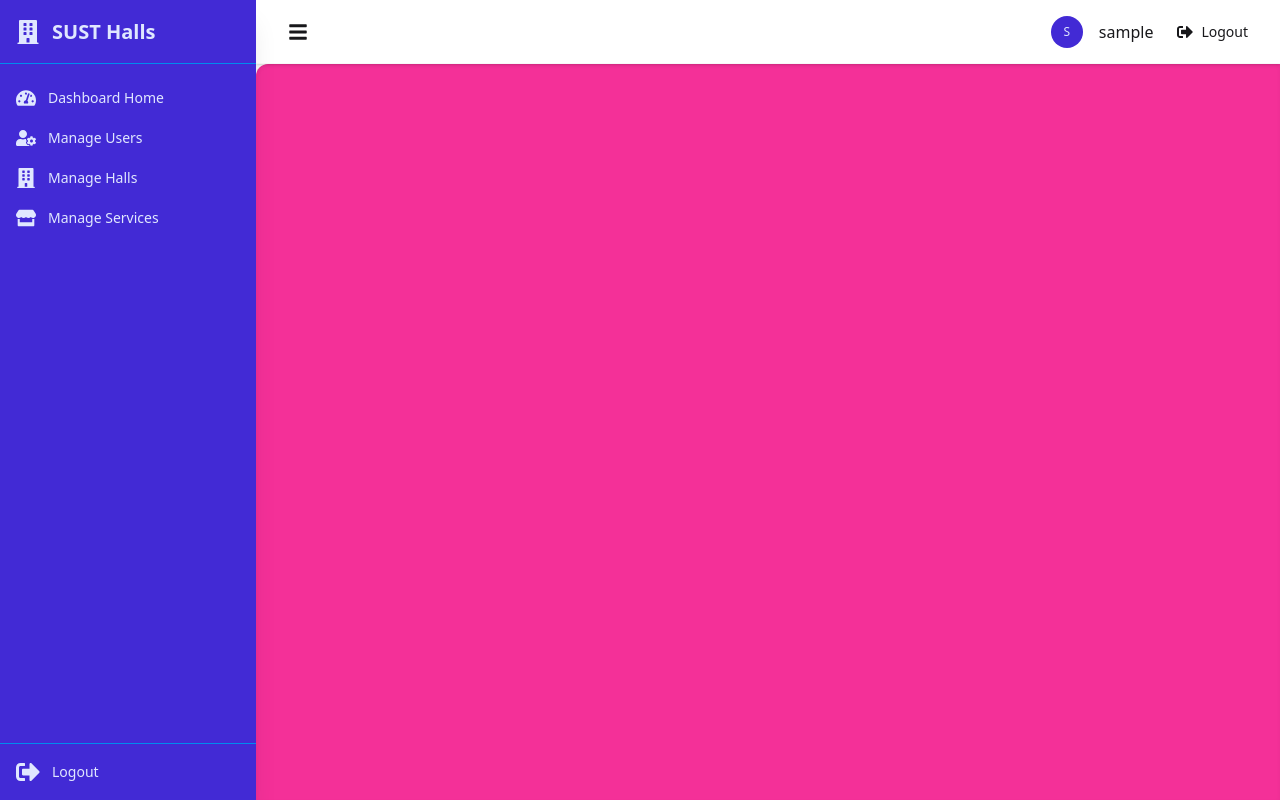
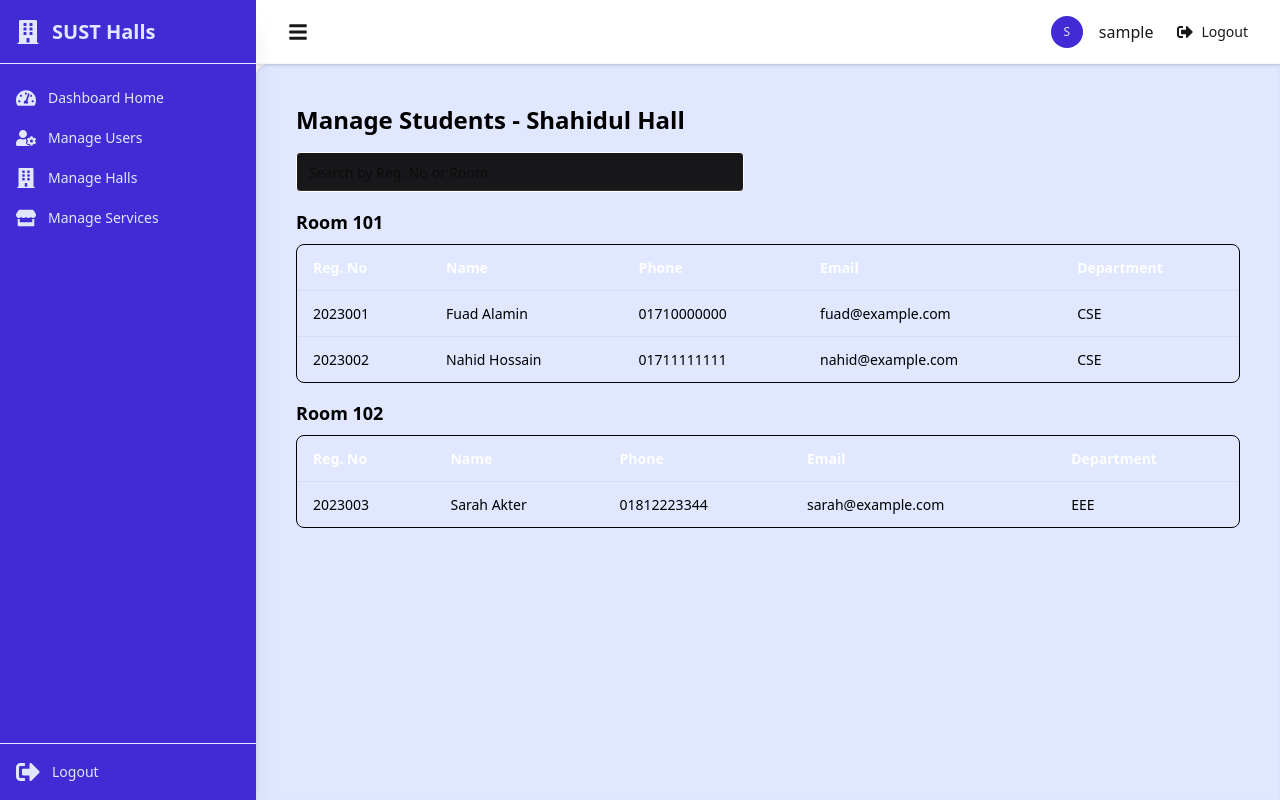
Before and after one commit to Muztahid-2020331021/Hall_Management_Web, a React (Vite) app in the folder frontend/: page /dashboard/manage-students in a window 1280 px wide. Built offline with nearby package versions, Linux system fonts and the light colour scheme; sample sign-in values are in the browser's storage.

Commit message:
Created feature for managing students

```diff
--- a/frontend/src/Layout/DashboardLayout.jsx
+++ b/frontend/src/Layout/DashboardLayout.jsx
@@ -56,7 +56,7 @@ const DashboardLayout = () => {
         } transition-all duration-300`}
       >
         <Topbar toggleSidebar={toggleSidebar} userName={userName} userHallName={userHallName} />
-        <main className="flex-1 overflow-y-auto p-4 md:p-6 bg-secondary rounded-tl-xl shadow-inner">
+        <main className="flex-1 overflow-y-auto p-4 md:p-6 bg-primary-content text-black rounded-tl-xl shadow-inner">
           <Outlet />
         </main>
       </div>
--- a/frontend/src/index.css
+++ b/frontend/src/index.css
@@ -1,39 +1,7 @@
 @import "tailwindcss";
 @plugin "daisyui";
 
-
-
-
-@theme {
-
-
-  --font-display: "Satoshi", "sans-serif";
-  --breakpoint-3xl: 120rem;
-
-  /* Primary (Sky Blue Focused) */
-  --color-primary: oklch(0.72 0.18 235);
-  --color-primary-focus: oklch(0.60 0.22 235);
-  --color-primary-content: oklch(0.25 0 0);
-
-  /* Secondary / Accent Blue */
-  --color-secondary: oklch(0.88 0.08 235);
-  --color-secondary-focus: oklch(0.82 0.12 235);
-  --color-secondary-content: oklch(0.25 0 0);
-
-  --color-accent: oklch(0.68 0.25 260);
-  --color-accent-focus: oklch(0.60 0.25 260);
-  --color-accent-content: oklch(0.98 0 0);
-
-  /* Base (Backgrounds & Surfaces) */
-  --color-base-background: oklch(0.98 0 0);
-  --color-base-surface: oklch(0.95 0 0);
-  --color-base-content: oklch(0.25 0 0);
-
-  /* Neutral / Text */
-  --color-neutral: oklch(0.45 0 0);
-  --color-neutral-content: oklch(0.98 0 0);
-
-  /* Transitions */
-  --ease-fluid: cubic-bezier(0.3, 0, 0, 1);
-  --ease-snappy: cubic-bezier(0.2, 0, 0, 1);
+@theme static {
+  --color-primary: var(--color-red-500);
+  --color-secondary: var(--color-blue-500);
 }
--- a/frontend/src/pages/Login.jsx
+++ b/frontend/src/pages/Login.jsx
@@ -93,7 +93,7 @@ const Login = () => {
   };
 
   return (
-    <div className="min-h-screen flex items-center justify-center bg-gradient-to-br from-primary-50 to-secondary-50">
+    <div className="min-h-screen flex items-center justify-center bg-gradient-to-br from-primary to-secondary-50">
       <div className="absolute top-5 right-5">
         <button onClick={goToApply} className="btn btn-primary">
           Apply for Seat
--- a/frontend/src/pages/official_stuff/ManageStudents.jsx
+++ b/frontend/src/pages/official_stuff/ManageStudents.jsx
@@ -1,11 +1,160 @@
-import React from 'react';
+import React, { useEffect, useState } from "react";
+
+const hardcodedStudents = [
+  {
+    id: 1,
+    registration_number: "2023001",
+    name: "Fuad Alamin",
+    room: "101",
+    hall: "Shahidul Hall",
+    image: "https://via.placeholder.com/100",
+    phone: "01710000000",
+    email: "fuad@example.com",
+    department: "CSE",
+    address: "Sylhet Sadar",
+  },
+  {
+    id: 2,
+    registration_number: "2023002",
+    name: "Nahid Hossain",
+    room: "101",
+    hall: "Shahidul Hall",
+    image: "https://via.placeholder.com/100",
+    phone: "01711111111",
+    email: "nahid@example.com",
+    department: "CSE",
+    address: "Sunamganj",
+  },
+  {
+    id: 3,
+    registration_number: "2023003",
+    name: "Sarah Akter",
+    room: "102",
+    hall: "Shahidul Hall",
+    image: "https://via.placeholder.com/100",
+    phone: "01812223344",
+    email: "sarah@example.com",
+    department: "EEE",
+    address: "Moulvibazar",
+  },
+];
 
 const ManageStudents = () => {
+  const [students, setStudents] = useState([]);
+  const [assignedHall, setAssignedHall] = useState("Shahidul Hall"); // hardcoded hall
+  const [searchTerm, setSearchTerm] = useState("");
+  const [selectedStudent, setSelectedStudent] = useState(null);
+
+  useEffect(() => {
+    // Simulate API call to fetch assigned hall for staff
+    // axios.get('/api/assigned-hall/').then(res => setAssignedHall(res.data.hall));
+    setAssignedHall("Shahidul Hall");
+
+    // Simulate API call to fetch students
+    // axios.get('/api/students/').then(res => setStudents(res.data));
+    setStudents(hardcodedStudents);
+  }, []);
+
+  const filteredStudents = students.filter((student) => {
     return (
-        <div>
+      student.hall === assignedHall &&
+      (student.registration_number.includes(searchTerm) ||
+        student.room.includes(searchTerm))
+    );
+  });
 
+  const groupedByRoom = filteredStudents.reduce((acc, student) => {
+    if (!acc[student.room]) acc[student.room] = [];
+    acc[student.room].push(student);
+    return acc;
+  }, {});
+
+  return (
+    <div className="p-4 w-full">
+      <h2 className="text-2xl font-semibold mb-4">
+        Manage Students - {assignedHall}
+      </h2>
+
+      <div className="mb-4">
+        <input
+          type="text"
+          placeholder="Search by Reg. No or Room"
+          value={searchTerm}
+          onChange={(e) => setSearchTerm(e.target.value)}
+          className="input input-bordered w-full max-w-md bg-base-content border-base-100"
+        />
+      </div>
+
+      {/* Student Detail View */}
+      {selectedStudent && (
+        <div className="card shadow-lg p-4 mb-6">
+          <div className="flex gap-4">
+            <img
+              src={selectedStudent.photo_url}
+              alt="Student"
+              className="w-28 h-28 rounded object-cover border"
+            />
+            <div>
+              <h3 className="text-lg font-semibold mb-1">
+                {selectedStudent.name} ({selectedStudent.registration_number})
+              </h3>
+              <p>Email: {selectedStudent.email}</p>
+              <p>Phone: {selectedStudent.phone_number}</p>
+              <p>Department: {selectedStudent.department_name}</p>
+              <p>Room: {selectedStudent.room}</p>
+              <p>Semester: {selectedStudent.semester}</p>
+              <p>Address: {selectedStudent.permanent_address}</p>
+              {/* Add more fields as needed */}
+              <button
+                className="btn btn-sm mt-2"
+                onClick={() => setSelectedStudent(null)}
+              >
+                Close
+              </button>
+            </div>
+          </div>
         </div>
-    );
+      )}
+
+      {Object.keys(groupedByRoom).length > 0 ? (
+        Object.entries(groupedByRoom).map(([room, students]) => (
+          <div key={room} className="mb-4">
+            <h3 className="text-lg font-semibold mb-2">Room {room}</h3>
+            <div className="overflow-x-auto border rounded-lg">
+              <table className="table w-full">
+                <thead>
+                  <tr className="text-base-100">
+                    <th>Reg. No</th>
+                    <th>Name</th>
+                    <th>Phone</th>
+                    <th>Email</th>
+                    <th>Department</th>
+                  </tr>
+                </thead>
+                <tbody>
+                  {students.map((student) => (
+                    <tr
+                      key={student.id}
+                      className="cursor-pointer odd:bg-red even:bg-blue"
+                      onClick={() => setSelectedStudent(student)}
+                    >
+                      <td>{student.registration_number}</td>
+                      <td>{student.name}</td>
+                      <td>{student.phone}</td>
+                      <td>{student.email}</td>
+                      <td>{student.department}</td>
+                    </tr>
+                  ))}
+                </tbody>
+              </table>
+            </div>
+          </div>
+        ))
+      ) : (
+        <p>No students found for this hall.</p>
+      )}
+    </div>
+  );
 };
 
 export default ManageStudents;
```
